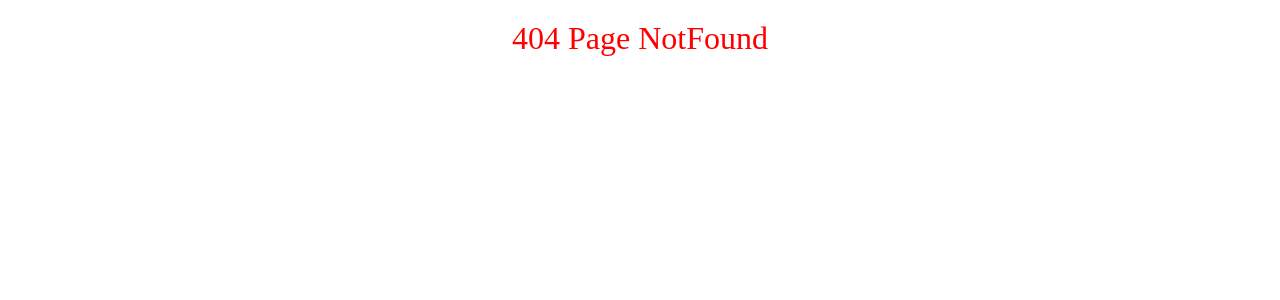
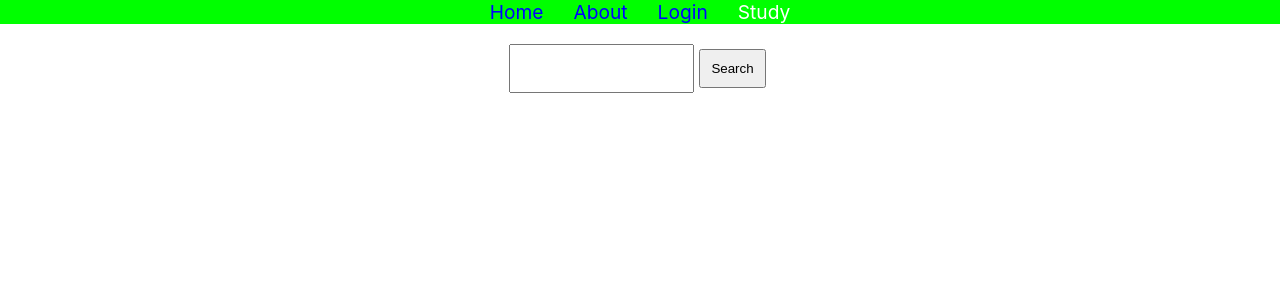
Before and after one commit to Sahmirze/Reacat-apps, a React (Create React App) app in the folder raect_routers/: page /study in a window 1280 px wide. Before the commit this address had no page. Shown: the top 300 px of the page. Built offline with nearby package versions, Linux system fonts and the light colour scheme; no server answers.

Commit message:
Navlink Active add

```diff
--- /dev/null
+++ b/raect_routers/src/learn/index.jsx
@@ -0,0 +1,31 @@
+import { useEffect, useState } from "react"
+import PageContainer from "routes/PageContainer"
+import styles from "./index.module.css"
+import axios from 'axios'
+export const Study=()=>{
+
+const url="https://swapi.dev/api/people/1"
+
+		useEffect(()=>{
+			axios.get(url).then(({data})=>{
+console.log(data)
+			}).catch((err)=>{
+				console.log(err)
+			})
+		},[])
+	const [search,setSearch]=useState("salam")
+	return(
+		<>
+		<PageContainer>
+		<div className={styles.form}>
+			<input type="text" name="search" id="" />
+			<button onClick={()=>{
+				console.log(search)
+			}}>
+				Search
+			</button>
+		</div>
+		</PageContainer>
+		</>
+	)
+}
--- /dev/null
+++ b/raect_routers/src/learn/index.module.css
@@ -0,0 +1,5 @@
+.form {
+    display: flex;
+    justify-content: center;
+    margin-top: 20px;
+}
--- /dev/null
+++ b/raect_routers/src/pages/NavBarLink.jsx
@@ -0,0 +1,41 @@
+import { NavLink } from 'react-router-dom'
+import styles from 'pages/index.module.css'
+function NavBar() {
+	return(<>
+	<nav className={styles.navbar}>
+				<NavLink to="/" className={({isActive})=>{
+				if(isActive){
+						return styles.Active
+				}
+				else{
+					return styles.deActive
+				}
+				}}>Home</NavLink>
+				<NavLink to="/about" className={({isActive})=>{
+				if(isActive){
+						return styles.Active
+				}
+				else{
+					return styles.deActive
+				}
+				}}>About</NavLink>
+				<NavLink to="/login" className={({isActive})=>{
+				if(isActive){
+						return styles.Active
+				}
+				else{
+					return styles.deActive
+				}
+				}}>Login</NavLink>
+				<NavLink to="/study" className={({isActive})=>{
+				if(isActive){
+						return styles.Active
+				}
+				else{
+					return styles.deActive
+				}
+				}}>Study</NavLink>
+			</nav>
+	</>)
+}
+export default NavBar
--- a/raect_routers/src/pages/NotFound.jsx
+++ b/raect_routers/src/pages/NotFound.jsx
@@ -4,6 +4,7 @@ function NotFound(){
 	return(
 		<>
 			<div className={styles.notFound}>404 Page NotFound</div>
+			<a href="/">Go Home</a>
 		</>
 	)
  }
--- a/raect_routers/src/pages/index.jsx
+++ b/raect_routers/src/pages/index.jsx
@@ -5,6 +5,7 @@ import {About }from "./about";
 import Home from "./home";
 import NotFound from "./NotFound";
 import { Route, Routes } from "react-router-dom";
+import { Study } from "learn";
 function WebSiteRouting(){
 	return(
 		<>
@@ -14,6 +15,8 @@ function WebSiteRouting(){
 			<Route path="/" element={<Home />} />
 			<Route path="*" element={<NotFound />} />
 			<Route path="/login" element={<SecondComponoment />} />
+			<Route path="/study" element={<Study />} />
+
   	 	 </Routes>
 
 		</>
--- a/raect_routers/src/pages/index.module.css
+++ b/raect_routers/src/pages/index.module.css
@@ -12,12 +12,16 @@
 }
 
 .navbar a {
-    color: white;
     margin: 5px;
     text-decoration: none;
-    font-size: 1.3em;
+    font-size: 1.2em;
+    padding: 10px;
 }
 
-.navbar a:hover {
-    color: red;
+.deActive {
+    color: blue;
 }
+
+.Active {
+    color: white;
+}
--- a/raect_routers/src/routes/PageContainer.jsx
+++ b/raect_routers/src/routes/PageContainer.jsx
@@ -1,19 +1,18 @@
  import styles from 'pages/index.module.css'
-import { NavLink } from 'react-router-dom'
+import NavBar from 'pages/NavBarLink'
+
 
  function PageContainer({children}){
 	return(
 		<>
 		<header className={styles.head} >
-			<nav className={styles.navbar}>
-				<NavLink to="/">Home</NavLink>
-				<NavLink to="/about">About</NavLink>
-				<NavLink to="/login">Login</NavLink>
-			</nav>
+		<NavBar />
 		</header>
 		<main>{children}</main>
 		<footer></footer>
 		</>
 	)
  }
+
+
  export default PageContainer
```
